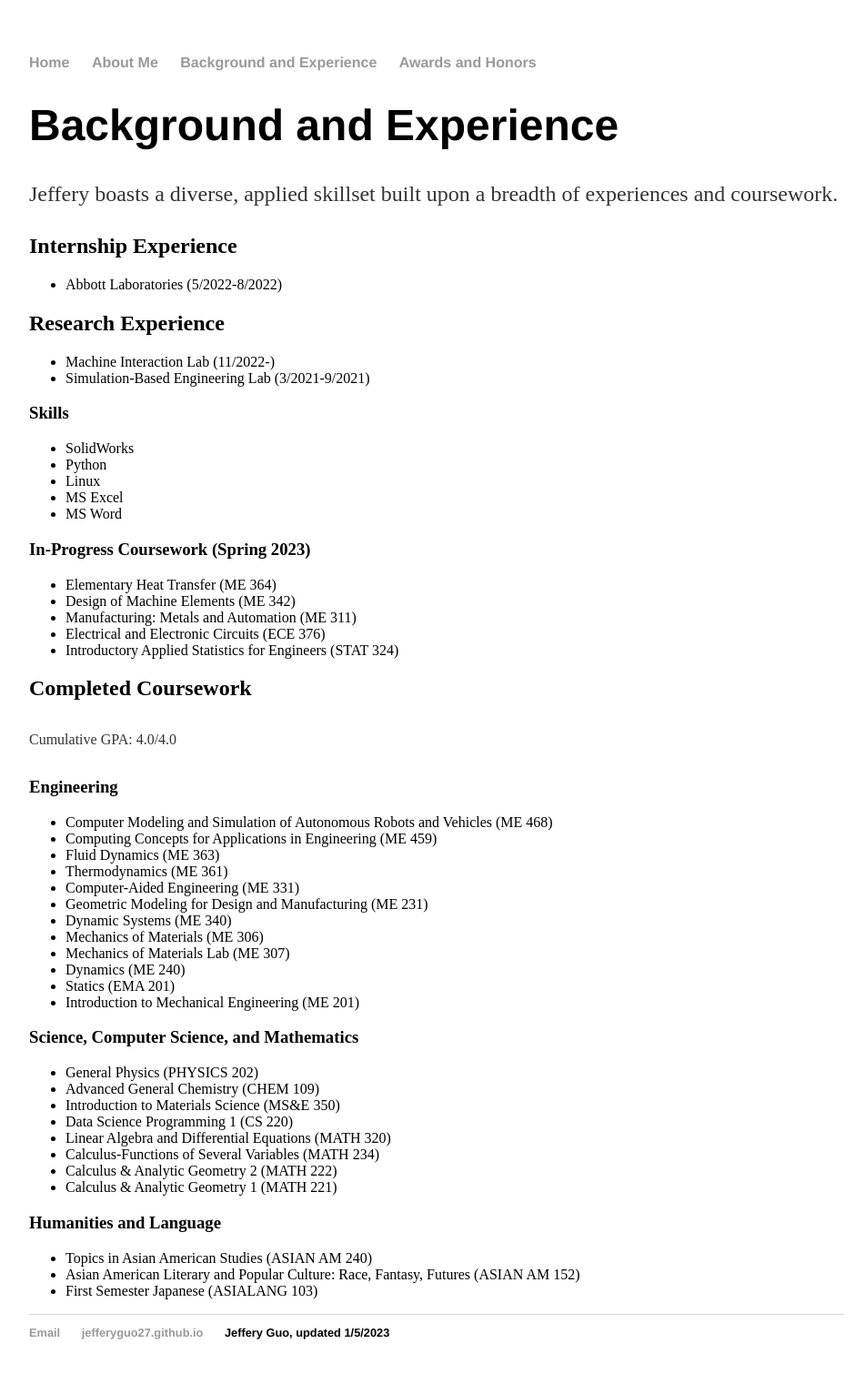
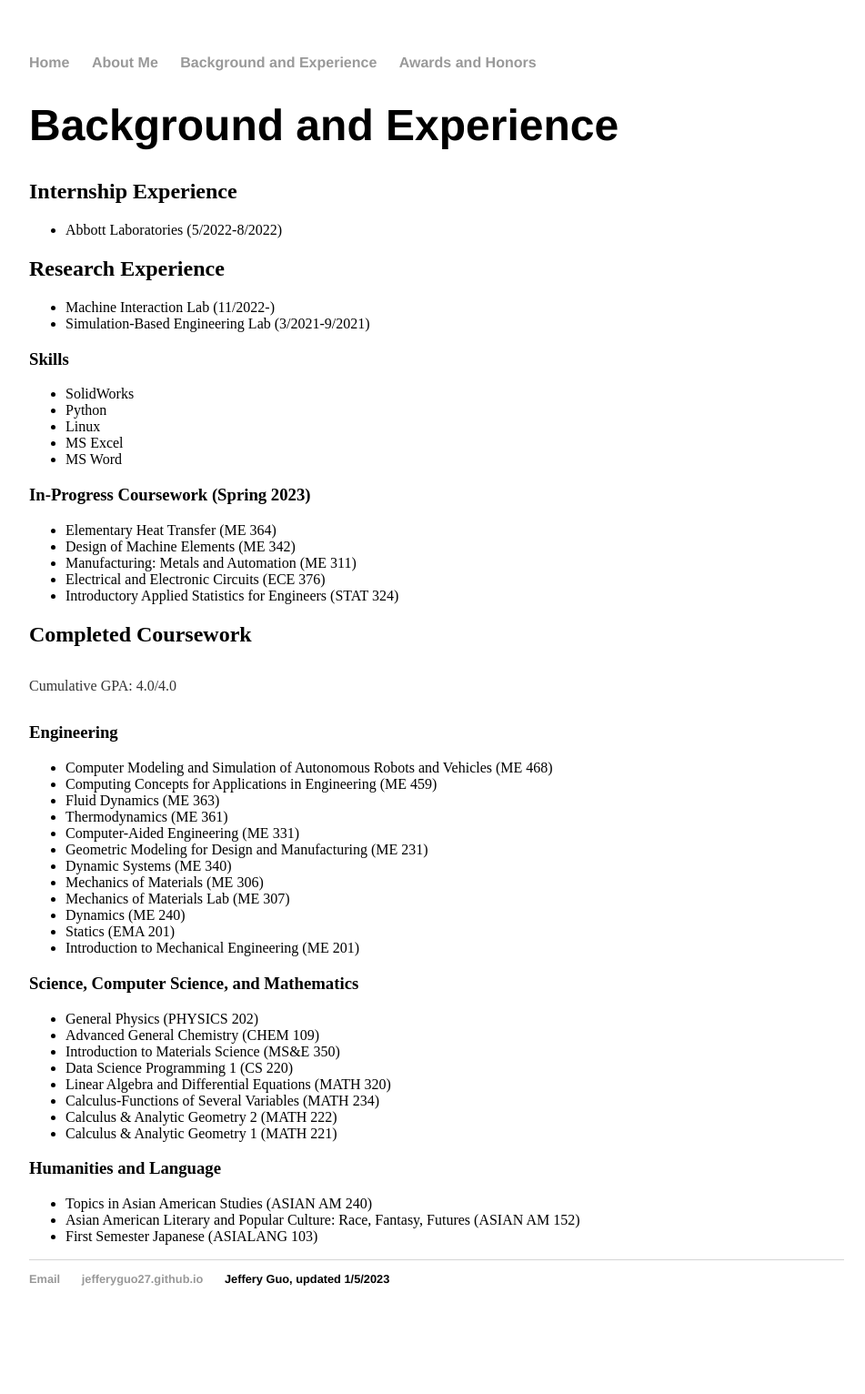
Before and after one commit to jefferyguo27/jefferyguo27.github.io, a Jekyll site: the page built from background/index.html, in a window 1280 px wide. Shown: the whole page at 91% size, without its empty margins (160-1111 px from the left). Built offline with Jekyll 4.4.1, drawn with Linux system fonts in a browser that asks for light colours; after the commit the page ends 1473 px from its top, so only the background shows below that.

Commit message:
edited background

```diff
--- a/background/index.html
+++ b/background/index.html
@@ -4,7 +4,6 @@ title: Background and Experience
 ---
 <div class="blurb">
 	<h1>Background and Experience</h1>
-	<p><font size="3"></font>Jeffery boasts a diverse, applied skillset built upon a breadth of experiences and coursework.</p>
 
 	<h2>Internship Experience</h2>
 	<ul>
```
